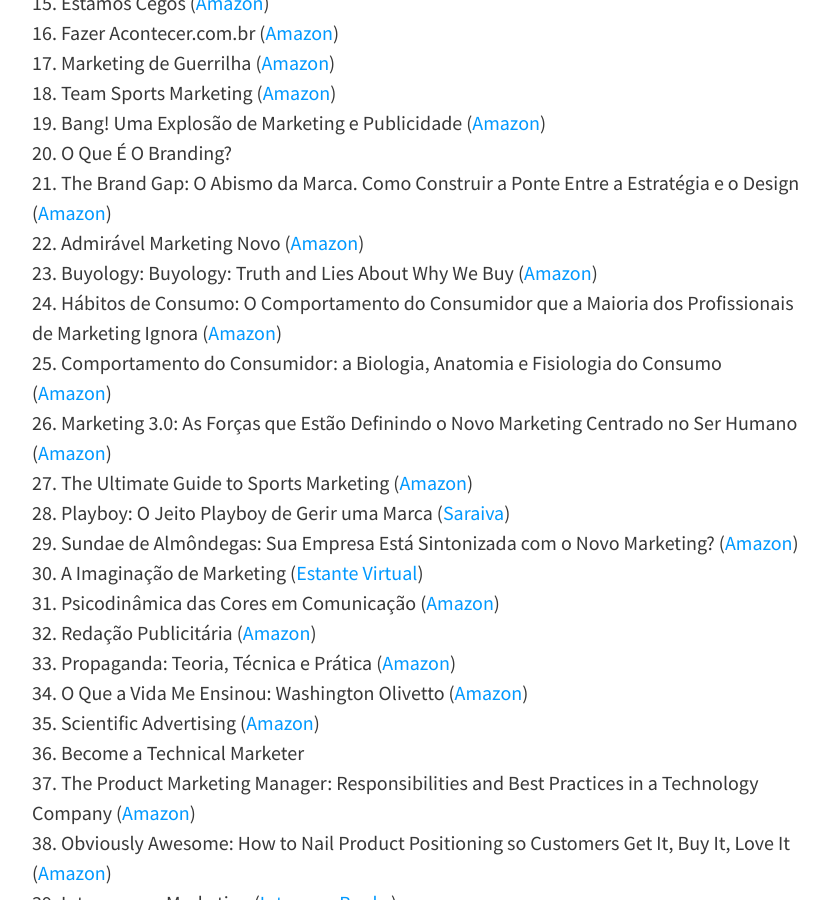
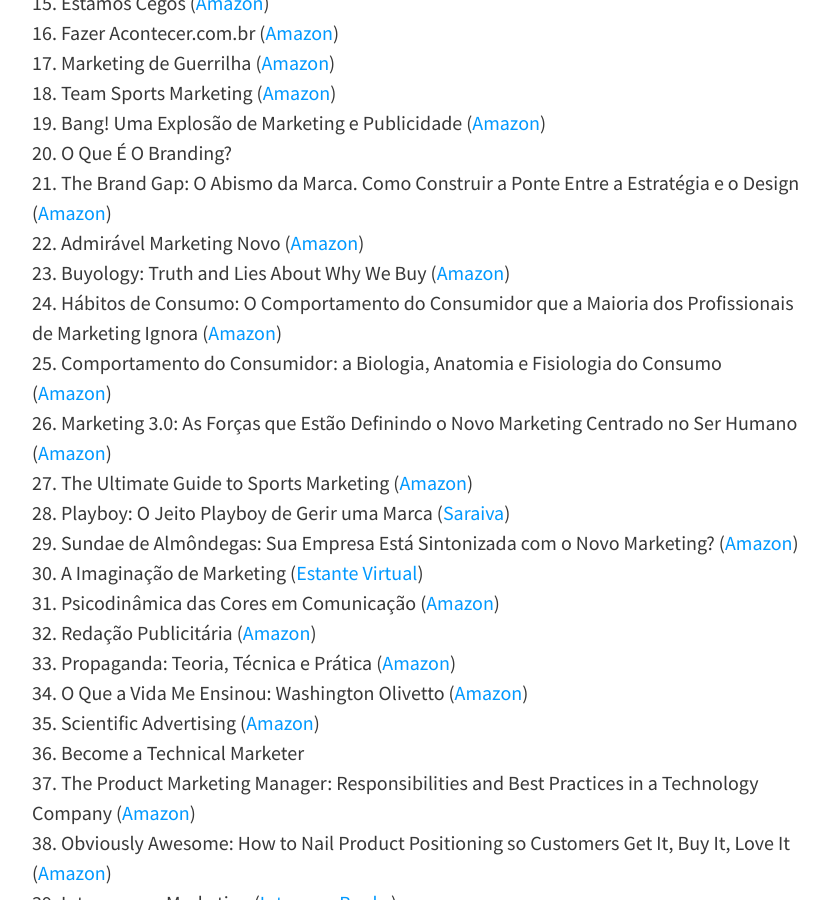
Before and after one commit to felipecbarbosa/felipecbarbosa.github.io, a Jekyll site: the page built from livros-profissionais.md, in a window 1280 px wide and 900 px high, scrolled down 2392 px. Shown: the whole window, without its empty margins (224-1053 px from the left). Built offline with Jekyll 4.4.1, drawn with Linux system fonts in a browser that asks for light colours; nearby versions of some CDN libraries; comment, search, counter and statistics services are not loaded.

Commit message:
Fixed typo

```diff
--- a/livros-profissionais.md
+++ b/livros-profissionais.md
@@ -67,7 +67,7 @@ Cada livro tem um link para poder comprar em alguma loja. Nos links da Amazon te
 20. O Que É O Branding?
 21. The Brand Gap: O Abismo da Marca. Como Construir a Ponte Entre a Estratégia e o Design ([Amazon](https://amzn.to/2Q9EPgS){:target="_blank"})
 22. Admirável Marketing Novo ([Amazon](https://amzn.to/34PlHZn){:target="_blank"})
-23. Buyology: Buyology: Truth and Lies About Why We Buy ([Amazon](https://amzn.to/2CD9VFq){:target="_blank"})
+23. Buyology: Truth and Lies About Why We Buy ([Amazon](https://amzn.to/2CD9VFq){:target="_blank"})
 24. Hábitos de Consumo: O Comportamento do Consumidor que a Maioria dos Profissionais de Marketing Ignora ([Amazon](https://amzn.to/2CyrYN0){:target="_blank"})
 25. Comportamento do Consumidor: a Biologia, Anatomia e Fisiologia do Consumo ([Amazon](https://amzn.to/2CAufr3){:target="_blank"})
 26. Marketing 3.0: As Forças que Estão Definindo o Novo Marketing Centrado no Ser Humano ([Amazon](https://amzn.to/2NDWiw8){:target="_blank"})
```
